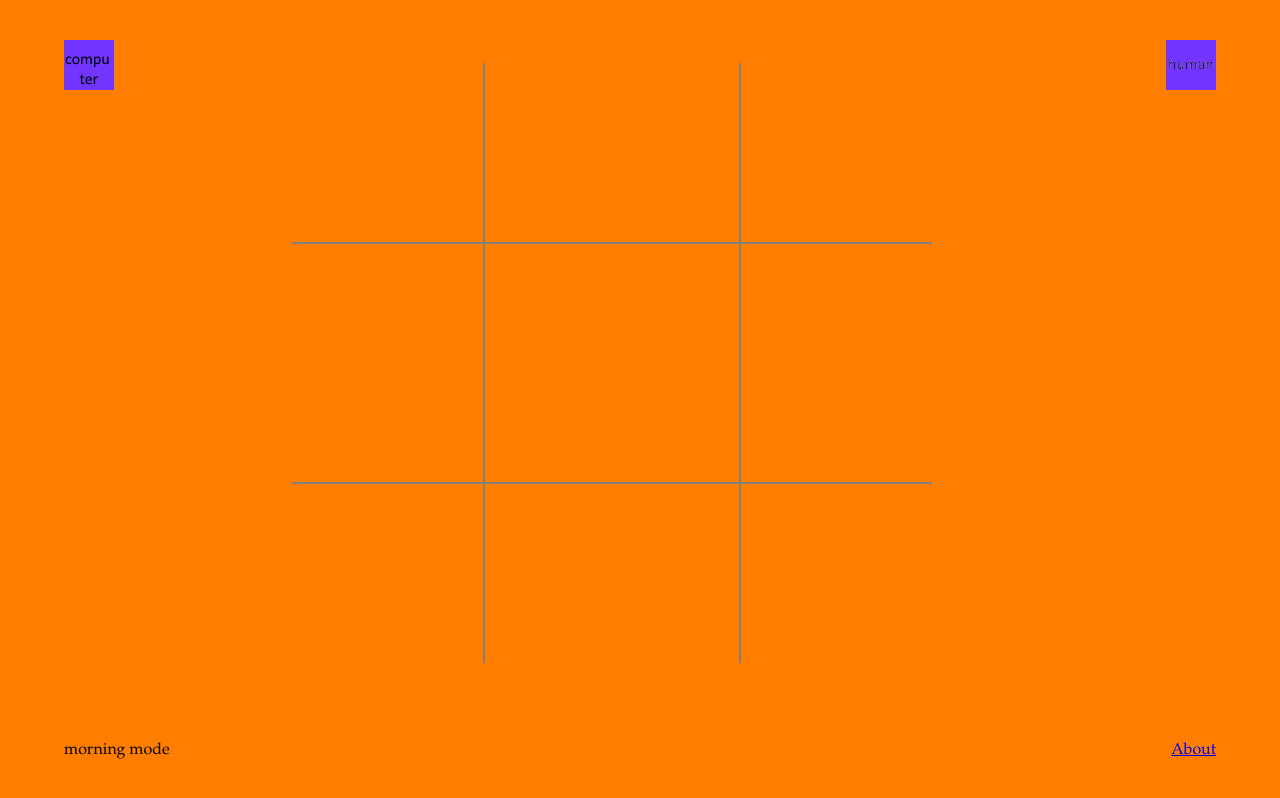
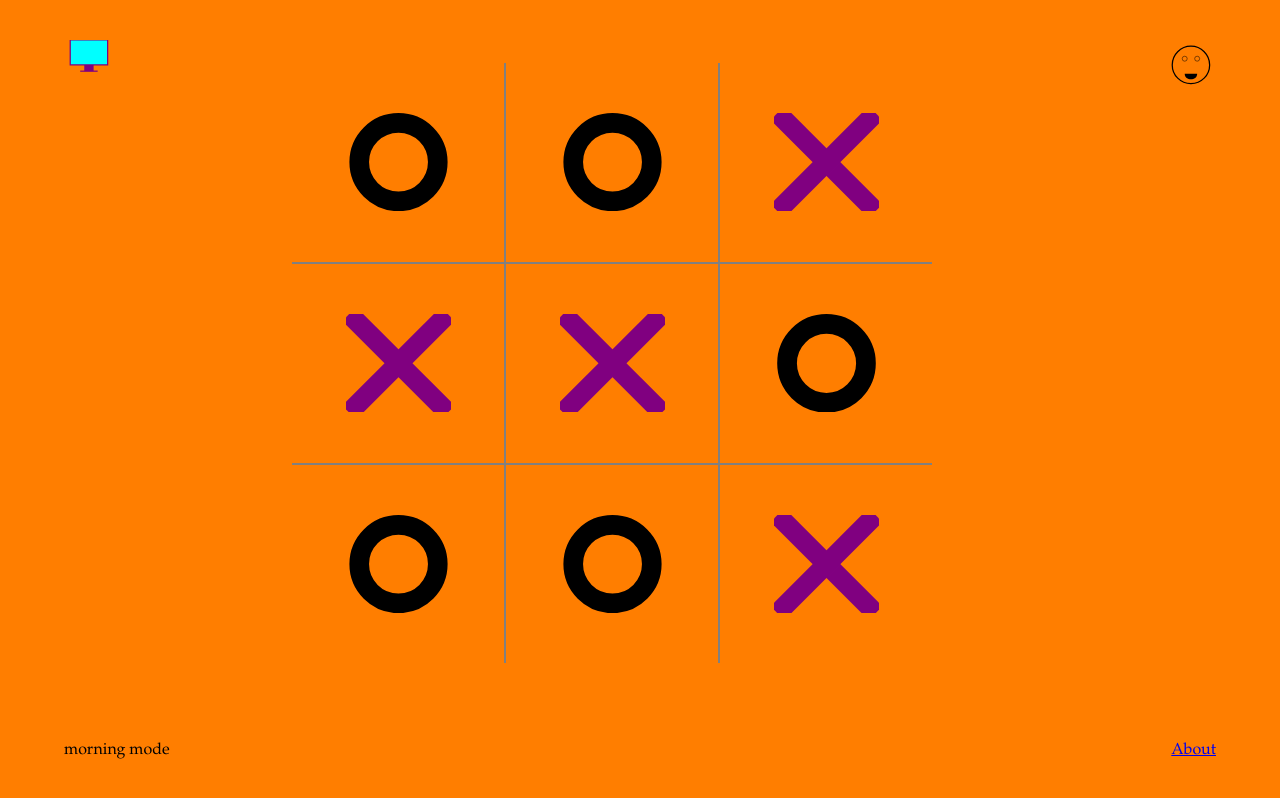
Before and after one commit to demns/demns.github.io, a plain HTML site: page index.html in a window 1280 px wide. Drawn offline with Linux system fonts and the light colour scheme.

Commit message:
Added svg images

```diff
--- a/assets/javascript/view.js
+++ b/assets/javascript/view.js
@@ -1,10 +1,21 @@
 (function() {
   var body = document.body,
     timeOfDayDiv = document.getElementsByClassName('currentTimeOfDay')[0],
-    currentTimeOfDay = getCurrentPeriod();
+    currentTimeOfDay = getCurrentPeriod(),
+    humanImageDiv = document.getElementById('humanImage'),
+    computerImageDiv = document.getElementById('computerImage');
+
+  humanImageDiv.onclick = function() {
+    console.log('human first');
+  };
+  computerImageDiv.onclick = function() {
+    console.log('computer first');
+  };
 
   body.className += ' ' + currentTimeOfDay;
   timeOfDayDiv.innerHTML = currentTimeOfDay + ' mode';
+
+
 
 }())
 
--- a/assets/style/style.css
+++ b/assets/style/style.css
@@ -39,15 +39,21 @@ div.about {
   bottom: 5%;
   right: 5%;
 }
-img.computer {
+svg.computer {
   position: absolute;
   top: 5%;
   left: 5%;
 }
-img.human {
+svg.computer:hover {
+  opacity: 0.5;
+}
+svg.human {
   position: absolute;
   top: 5%;
   right: 5%;
+}
+svg.human:hover {
+  opacity: 0.5;
 }
 .evening {
   background-color: #301860;
--- a/index.html
+++ b/index.html
@@ -8,9 +8,22 @@
 </head>
 
 <body>
-  <img class="computer" src="./assets/images/computer.png" height="50" width="50">
+  <div id="humanImage">
+    <svg class="human" width="50" height="50" viewBox="0 0 301 401">
+      <circle cx="150" cy="200" r="150" stroke="black" stroke-width="10" fill-opacity="0" />
+      <circle cx="100" cy="150" r="20" stroke="black" stroke-width="4" fill-opacity="0" />
+      <circle cx="200" cy="150" r="20" stroke="black" stroke-width="4" fill-opacity="0" />
+      <path d="M100,270 C100,330 200,330 200,270 Z" />My turn
+    </svg>
+  </div>
 
-  <img class="human" src="./assets/images/human.png" height="50" width="50">
+  <div id="computerImage">
+    <svg class="computer" width="50" height="50" viewBox="0 0 301 401">
+      <polygon points="0,0 300,0 300,200 0,200" style="fill:aqua; stroke:purple; stroke-width:10; " />
+      <line x1="150" y1="200" x2="150" y2="250" style="stroke:purple;stroke-width:75" />
+      <line x1="80" y1="250" x2="220" y2="250" style="stroke:purple;stroke-width:10" />Computer turn
+    </svg>
+  </div>
 
   <div class="currentTimeOfDay"></div>
 
@@ -21,23 +34,59 @@
   <div class="main">
     <table>
       <tr>
-        <td></td>
-        <td></td>
         <td>
-          <!-- <svg width="100%" viewBox="0 0 10 10">
-            <circle cx="5" cy="5" r="5" stroke="black" stroke-width="0" fill="red" />
-          </svg> -->
+          <svg width="50%" height="50%" viewBox="0 0 10 10" style="display: block; margin: 0 auto;">
+            <circle cx="5" cy="5" r="4" stroke="black" stroke-width="2" fill-opacity="0" />
+          </svg>
+        </td>
+        <td>
+          <svg width="50%" height="50%" viewBox="0 0 10 10" style="display: block; margin: 0 auto;">
+            <circle cx="5" cy="5" r="4" stroke="black" stroke-width="2" fill-opacity="0" />
+          </svg>
+        </td>
+        <td>
+          <svg width="50%" height="50%" viewBox="0 0 10 10" style="display: block; margin: 0 auto;">
+            <line x1="0" y1="0" x2="10" y2="10" style="stroke:purple;stroke-width:2" />
+            <line x1="0" y1="10" x2="10" y2="0" style="stroke:purple;stroke-width:2" />
+          </svg>
         </td>
       </tr>
       <tr>
-        <td></td>
-        <td></td>
-        <td></td>
+        <td>
+          <svg width="50%" height="50%" viewBox="0 0 10 10" style="display: block; margin: 0 auto;">
+            <line x1="0" y1="0" x2="10" y2="10" style="stroke:purple;stroke-width:2" />
+            <line x1="0" y1="10" x2="10" y2="0" style="stroke:purple;stroke-width:2" />
+          </svg>
+        </td>
+        <td>
+          <svg width="50%" height="50%" viewBox="0 0 10 10" style="display: block; margin: 0 auto;">
+            <line x1="0" y1="0" x2="10" y2="10" style="stroke:purple;stroke-width:2" />
+            <line x1="0" y1="10" x2="10" y2="0" style="stroke:purple;stroke-width:2" />
+          </svg>
+        </td>
+        <td>
+          <svg width="50%" height="50%" viewBox="0 0 10 10" style="display: block; margin: 0 auto;">
+            <circle cx="5" cy="5" r="4" stroke="black" stroke-width="2" fill-opacity="0" />
+          </svg>
+        </td>
       </tr>
       <tr>
-        <td></td>
-        <td></td>
-        <td></td>
+        <td>
+          <svg width="50%" height="50%" viewBox="0 0 10 10" style="display: block; margin: 0 auto;">
+            <circle cx="5" cy="5" r="4" stroke="black" stroke-width="2" fill-opacity="0" />
+          </svg>
+        </td>
+        <td>
+          <svg width="50%" height="50%" viewBox="0 0 10 10" style="display: block; margin: 0 auto;">
+            <circle cx="5" cy="5" r="4" stroke="black" stroke-width="2" fill-opacity="0" />
+          </svg>
+        </td>
+        <td>
+          <svg width="50%" height="50%" viewBox="0 0 10 10" style="display: block; margin: 0 auto;">
+            <line x1="0" y1="0" x2="10" y2="10" style="stroke:purple;stroke-width:2" />
+            <line x1="0" y1="10" x2="10" y2="0" style="stroke:purple;stroke-width:2" />
+          </svg>
+        </td>
       </tr>
     </table>
   </div>
```
